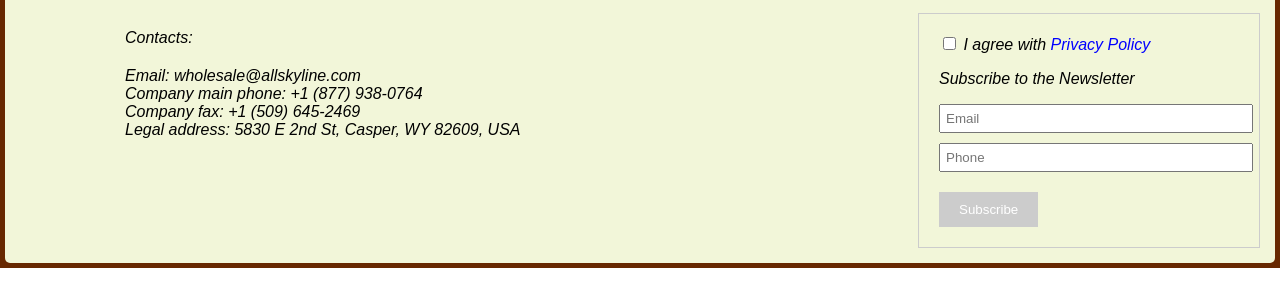
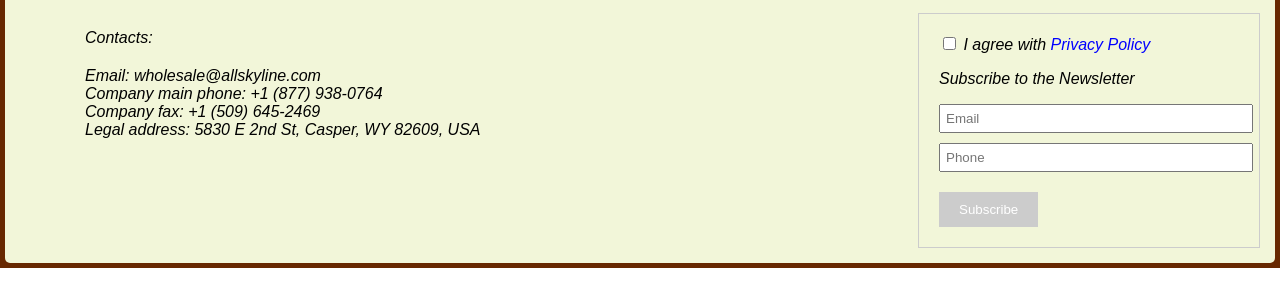
Before and after one commit to Yuriy2437/Vizitka_1, a website: page index.html in a window 1280 px wide. Shown: the part 457-764 px from the top of the page. Drawn offline with Linux system fonts and the light colour scheme.

Commit message:
Deleting padding-left in class bottom

```diff
--- a/styles.css
+++ b/styles.css
@@ -111,7 +111,6 @@ li {
   display: flex;
   justify-content: space-between;
   align-items: flex-start;
-  padding-left: 40px;
 }
 
 .form {
```
